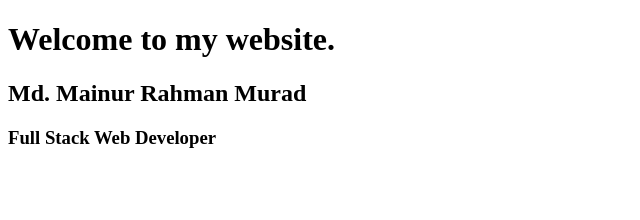
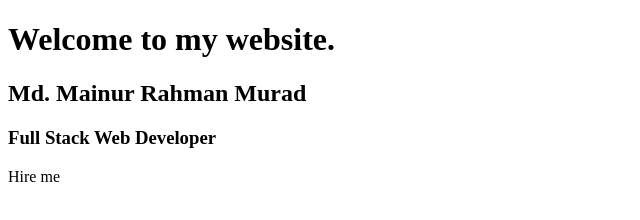
Before and after one commit to mrmuradcse/First-Website, a plain HTML site: page index.html in a window 1280 px wide. Shown: the full height of the page, 0-640 px from the left. Drawn offline with Linux system fonts and the light colour scheme.

Commit message:
Update index.html

```diff
--- a/index.html
+++ b/index.html
@@ -7,5 +7,6 @@
     <h1>Welcome to my website.</h1>
     <h2>Md. Mainur Rahman Murad</h2>
     <h3>Full Stack Web Developer</h3>
+    <p>Hire me</p>
 </body>
 </html>
```
